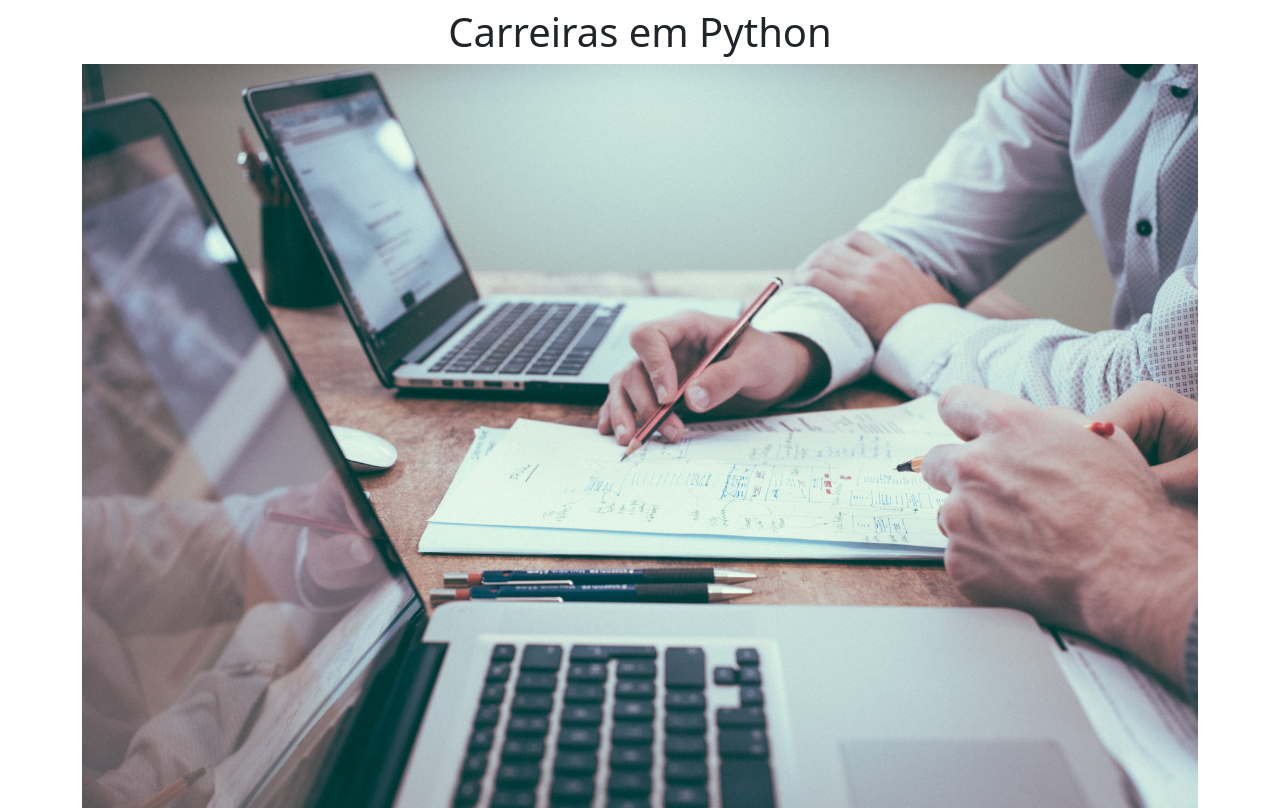
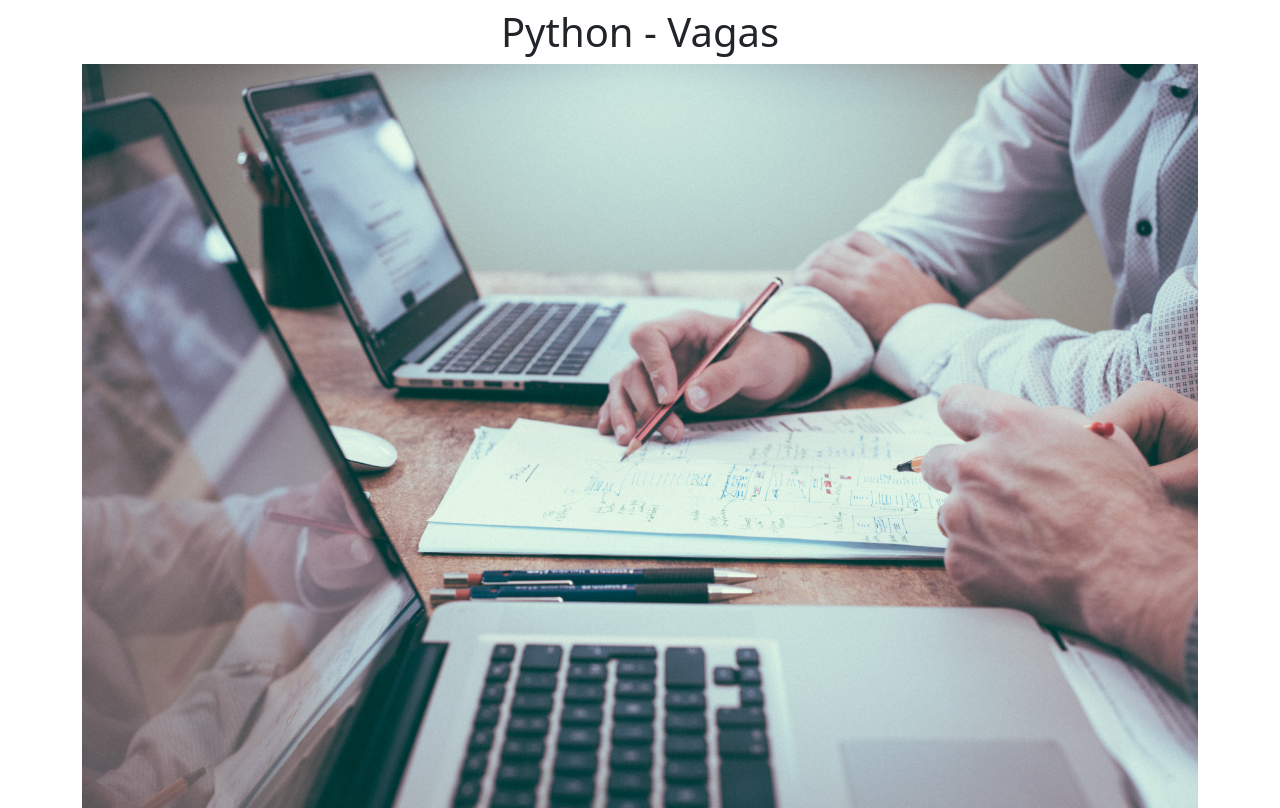
Before and after one commit to MathLouren/python-flask-projeto, a Flask app: page / in a window 1280 px wide. Shown: the top 808 px of the page. Run offline with Flask 3, Linux system fonts and the light colour scheme.

Commit message:
Modificação página Home

```diff
--- a/templates/home.html
+++ b/templates/home.html
@@ -4,12 +4,12 @@
   <meta charset="UTF-8">
   <meta http-equiv="X-UA-Compatible" content="IE=edge">
   <meta name="viewport" content="width=device-width, initial-scale=1.0">
-  <title>HomePage</title>
+  <title>Python - Vagas</title>
   <link rel="stylesheet" href="https://cdn.jsdelivr.net/npm/bootstrap@5.2.3/dist/css/bootstrap.min.css" integrity="sha384-rbsA2VBKQhggwzxH7pPCaAqO46MgnOM80zW1RWuH61DGLwZJEdK2Kadq2F9CUG65" crossorigin="anonymous">
 </head>
 <body>
   <div class="container">
-    <h1 class="text-center mt-2 mb-2">Carreiras em Python</h2>
+    <h1 class="text-center mt-2 mb-2">Python - Vagas</h2>
     <img class="img-fluid" src="{{url_for('static', filename='carreira.jpg')}}" />
     <h2 class="text-center mt-2">Sobre o Site</h2>
     <p class="lead">Lorem ipsum dolor sit amet, consectetur adipiscing elit, sed do eiusmod tempor incididunt ut labore   et dolore magna aliqua. Dolor purus non enim praesent elementum facilisis. Lobortis mattis aliquam faucibus purus in. Netus et malesuada fames ac. Dolor sit amet consectetur adipiscing elit. Ut porttitor leo a diam sollicitudin tempor id. Pellentesque massa placerat duis ultricies. In cursus turpis massa tincidunt. Tellus in hac habitasse platea dictumst vestibulum rhoncus est pellentesque. Metus aliquam eleifend mi in nulla posuere sollicitudin aliquam. Nunc consequat interdum varius sit. Commodo sed egestas egestas fringilla phasellus faucibus. Viverra nibh cras pulvinar mattis nunc sed blandit. Ultricies tristique nulla aliquet enim tortor at auctor. Egestas maecenas pharetra convallis posuere morbi leo urna molestie. Vitae auctor eu augue ut lectus arcu bibendum at. Vulputate mi sit amet mauris commodo. Vitae justo eget magna fermentum iaculis eu non diam phasellus. Convallis posuere morbi leo urna molestie.</p>
```
